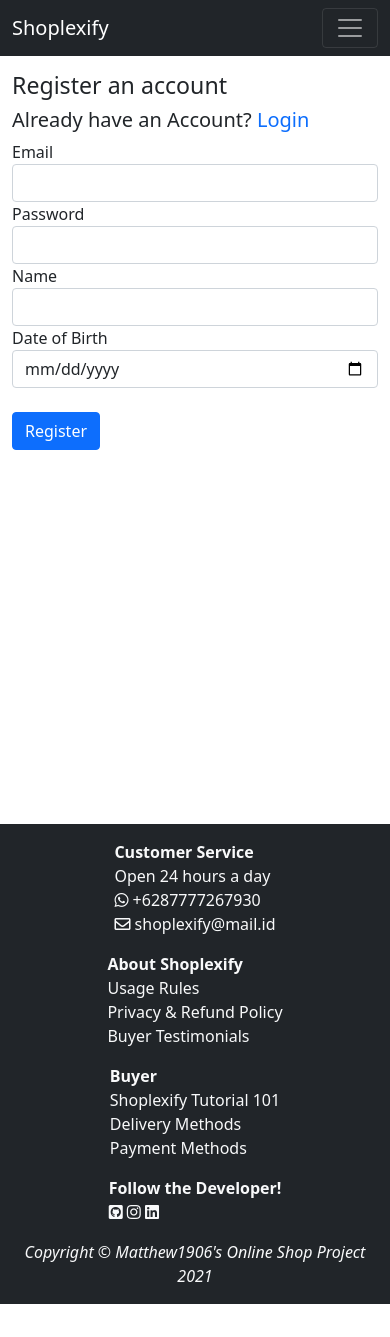
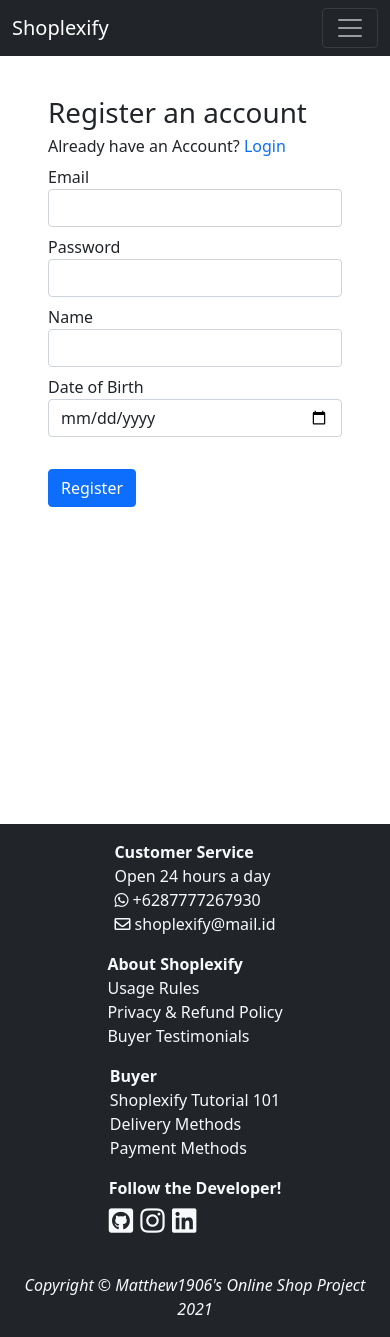
Before and after one commit to Matthew1906/Shoplexify, a Flask app: page /register in a window 390 px wide. Before the commit the page ends 1304 px from the top, so only its background shows below. Run offline with Flask 3, Linux system fonts and the light colour scheme; parts of the project's set-up code (start-up, migrations or seed data) failed here and were passed over; some libraries are stand-ins or nearby versions.

Commit message:
Wide screen responsiveness

```diff
--- a/app/static/css/styles.css
+++ b/app/static/css/styles.css
@@ -1,5 +1,9 @@
 main{
     min-height:90vh;
+}
+
+nav > div, footer > div{
+    max-width: 1440px;
 }
 
 .img-10{
--- a/app/templates/auth.html
+++ b/app/templates/auth.html
@@ -13,18 +13,17 @@
 {% endblock %}
 
 {% block content %}
-<main class ='container mt-5 mb-3'>
-    <br>
+<main class ='container mt-5 mb-3 p-5'>
     <div class="row mb-0">
         <div class="col">
-            <h3>
+            <h1>
                 {% if purpose == 'login' %}
                     Log in to your account
                 {% else %}
                     Register an account
                 {% endif %}
-            </h3>
-            <h5>
+            </h1>
+            <h6>
                 {% if purpose == 'login' %}
                     Don't
                 {% else %}
@@ -38,7 +37,7 @@
                     Login
                     {% endif %}
                 </a>
-            </h5>
+            </h6>
             {% with messages = get_flashed_messages() %}
                 {% if messages: %}
                     <p class='{% if "completed" in messages[0] %} text-success {% else %} text-danger {% endif %}'>{{messages[0]}}</p>
@@ -49,20 +48,20 @@
     <div class='row mb-0'>
         <form action="{% if purpose == 'login' %} {{url_for('auth.login')}} {% else %} {{url_for('auth.register')}} {% endif %}" method="post" class="mb-0">
             {{form.csrf_token}}
-            <div class="form-group">
+            <div class="form-group mb-2">
                 <label class="control-label">{{form.email.label}}</label>
                 {{form.email(class="form-control")}}
             </div>
-            <div class="form-group">
+            <div class="form-group mb-2">
                 <label class="control-label">{{form.password.label}}</label>
                 {{form.password(class="form-control")}}
             </div>
             {% if purpose == 'register' %}
-                <div class="form-group">
+                <div class="form-group mb-2">
                     <label class="control-label">{{form.name.label}}</label>
                     {{form.name(class="form-control")}}
                 </div>
-                <div class="form-group">
+                <div class="form-group mb-2">
                     <label class="control-label">{{form.dob.label}}</label>
                     {{form.dob(class="form-control")}}
                 </div>
--- a/app/templates/cart.html
+++ b/app/templates/cart.html
@@ -9,8 +9,7 @@
 {% endblock %}
 
 {% block content %}
-<main class="container mt-5 mb-2">
-    <br>
+<main class="container mt-5 mb-2 p-5">
     <h2 class='text-center'>{{current_user.name}}'s Cart</h2>
     <hr>
     <div class='row align-items-center'>
--- a/app/templates/checkout.html
+++ b/app/templates/checkout.html
@@ -10,8 +10,7 @@
 
 {% block content %}
 <main class="container mt-5 mb-2">
-    <br>
-    <div class='row'>
+    <div class='row p-5'>
         <h5>Cart Summary</h5>
         <p>Total Price ({{details | get_order_count}}): {{details | get_current_sum}}</p>
         <hr>
--- a/app/templates/layout.html
+++ b/app/templates/layout.html
@@ -81,7 +81,7 @@
     </nav>
     {% block content %}{% endblock %}
     <footer class="bg-dark text-light p-3">
-        <div class="d-flex flex-column flex-md-row align-items-center align-items-md-start justify-content-md-around">
+        <div class="mx-auto mb-3 d-flex flex-column flex-md-row align-items-center align-items-md-start justify-content-md-around">
             <ul class="list-unstyled text-start">
                 <strong>Customer Service</strong>
                 <li>Open 24 hours a day</li>
@@ -102,7 +102,7 @@
             </ul>
             <ul class="list-unstyled text-start">
                 <strong>Follow the Developer!</strong>
-                <li>
+                <li class="fs-1">
                     <a href="https://github.com/Matthew1906" class='link-light'><i class="fab fa-github-square"></i></a>
                     <a href="https://www.instagram.com/matthew_adrianus/" class='link-light'><i class="fab fa-instagram"></i></a>
                     <a href="https://www.linkedin.com/in/matthewadrianusm/" class='link-light'><i class="fab fa-linkedin"></i></a>
--- a/app/templates/transaction.html
+++ b/app/templates/transaction.html
@@ -9,8 +9,7 @@
 {% endblock %}
 
 {% block content %}
-<main class="container my-5">
-    <br>
+<main class="container my-5 p-5">
     <div>
         {% if purpose == 'show_all' %}
         <h2 class='text-center'>All of {{current_user.name}}'s Transaction</h2>
--- a/app/templates/views.html
+++ b/app/templates/views.html
@@ -9,9 +9,7 @@
 {% endblock %}
 
 {% block content %}
-<main class="container mt-5 mb-1">
-  <br>
-  <!-- Display items -->
+<main class="container mt-5 mb-1 p-5">
   <div class="row justify-content-center text-center p-3">
       {% if products.items == [] %}
         <h2 class=''>There are no products!</h2>
```
Also changed, not shown: app/templates/product_manager.html (+6 -7 lines).
